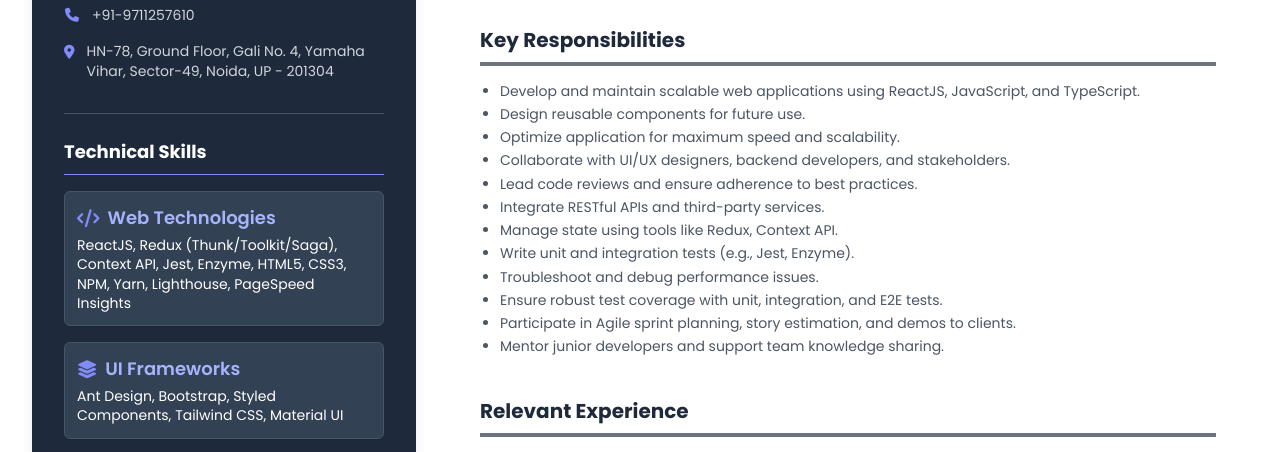
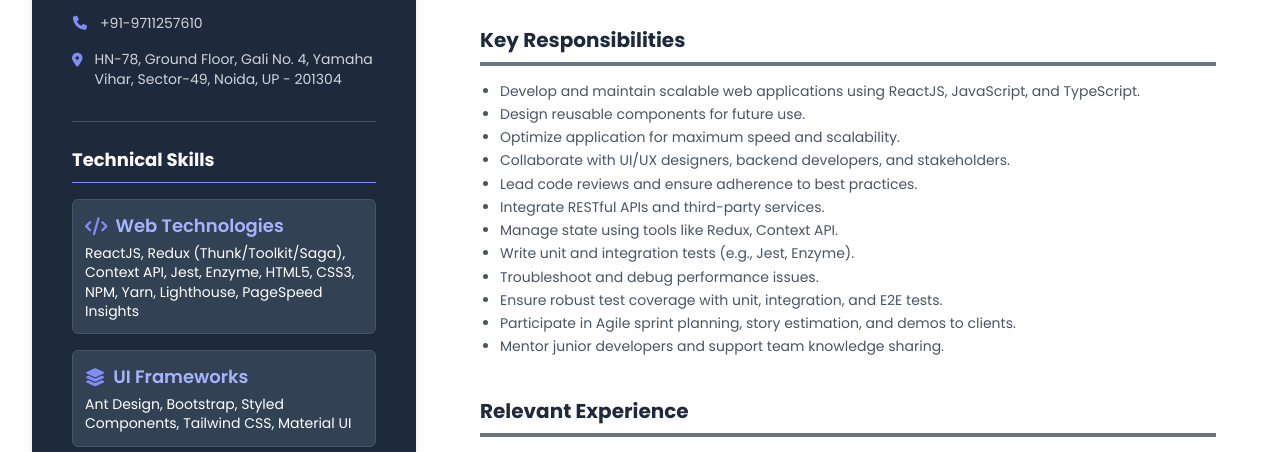
Before and after one commit to bikrantsingh023/BikrantResume, a plain HTML site: page index.html in a window 1280 px wide. Shown: the part 395-847 px from the top of the page. Drawn offline with nearby package versions, Linux system fonts and the light colour scheme.

Commit message:
Update index.html

```diff
--- a/index.html
+++ b/index.html
@@ -32,7 +32,7 @@
     >
       <!-- Sidebar (Left Portion) - Dark Theme -->
       <aside
-        class="lg:col-span-1 bg-slate-800 text-gray-300 p-8 rounded-2xl shadow-lg"
+        class="lg:col-span-1 bg-slate-800 text-gray-300 p-10 rounded-2xl shadow-lg"
       >
         <!-- Profile Photo and Title -->
         <div class="flex flex-col items-center mb-8">
```
